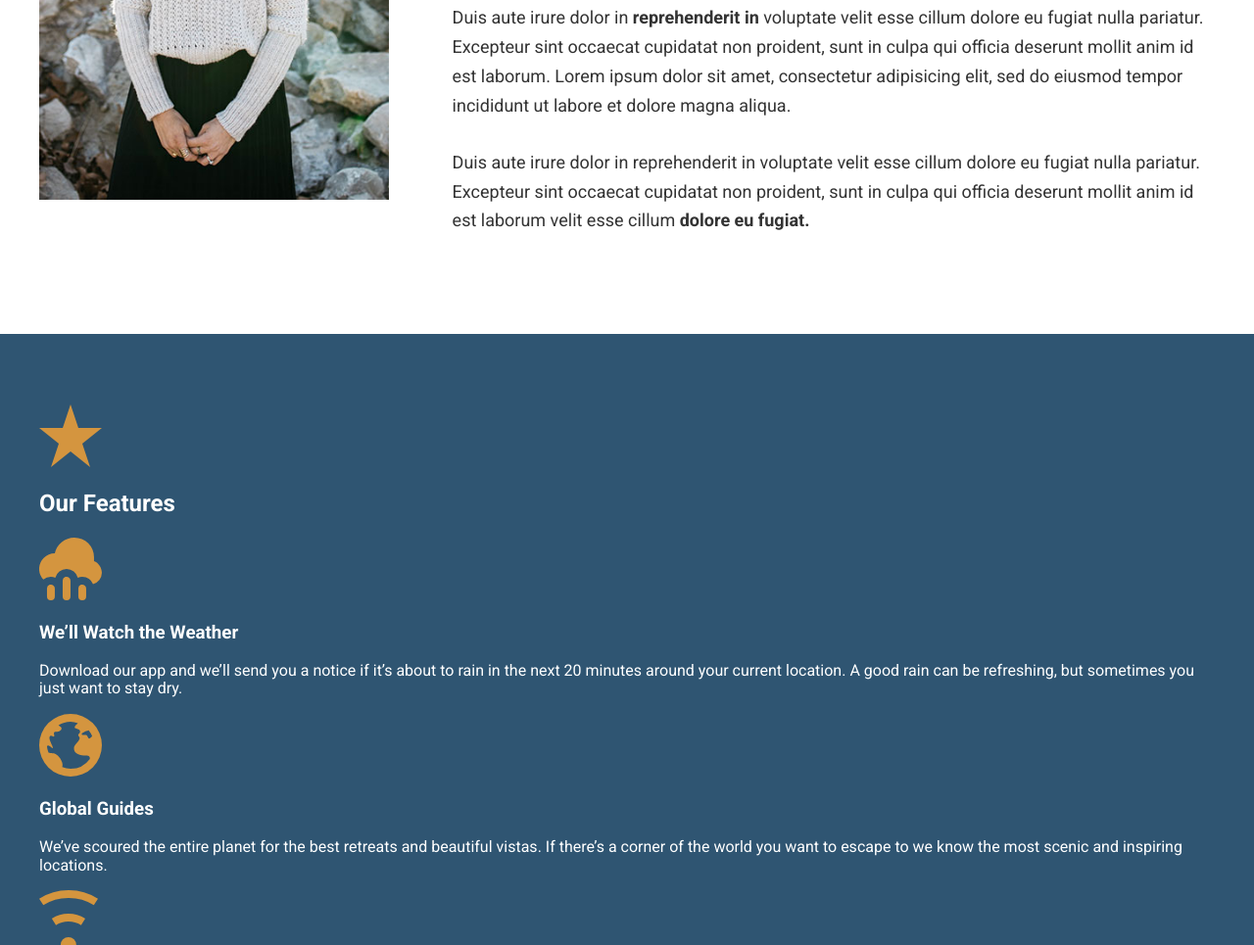
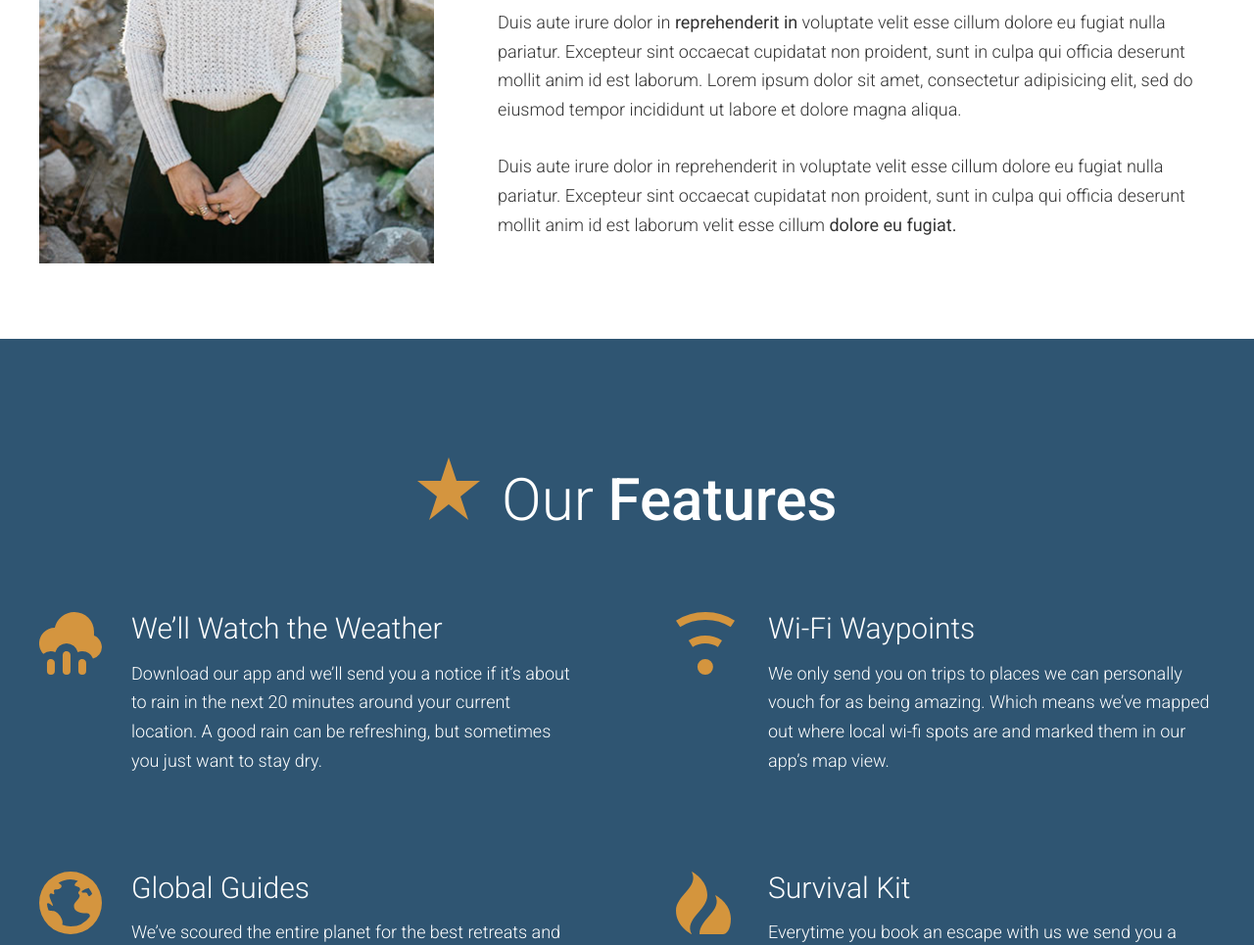
Before and after one commit to Mrfoxc121/Travel-site, a website: page app/index.html in a window 1280 px wide. Shown: the part 1835-2800 px from the top of the page at 98% size. Drawn offline with Linux system fonts and the light colour scheme.

Commit message:
Complete feature section

```diff
--- /dev/null
+++ b/app/assets/styles/modules/_feature-item.css
@@ -0,0 +1,27 @@
+.feature-item {
+    position: relative;
+    padding-bottom: 2.5rem;
+    @mixin atSmall {
+        padding-left: 94px;
+    }
+    &__icon {
+        display: block;
+        margin: 0 auto;
+        @mixin atSmall {
+            position: absolute;
+            left: 0;
+        }
+    }
+    &__title {
+        font-size: 1.6rem;
+        font-weight: 300;
+        margin-top: .7em;
+        margin-bottom: 0.8rem;
+        text-align: center;
+        @mixin atSmall {
+            text-align: left;
+            margin-top: 1em;
+            font-size: 1.875rem;
+        }
+    }
+}
--- a/app/assets/styles/modules/_generic-content-container.css
+++ b/app/assets/styles/modules/_generic-content-container.css
@@ -1,13 +1,12 @@
 .generic-content-container {
     p {
         line-height: 1.65;
-        margin: 1.8rem 0;
-
+        margin: 0 0 1.8rem 0;
+        font-weight: 300;
         @mixin atSmall {
             font-size: 1.125rem;
         }
     }
-
     p a {
         font-weight: 700;
     }
--- a/app/assets/styles/modules/_page-section.css
+++ b/app/assets/styles/modules/_page-section.css
@@ -1,9 +1,8 @@
 .page-section {
     padding: 1.2rem;
     @mixin atMedium {
-     padding: 4.5rem 0;
+        padding: 4.5rem 0;
     }
-
     &--blue {
         background-color: $mainBlue;
         color: #fff;
--- a/app/assets/styles/modules/_row.css
+++ b/app/assets/styles/modules/_row.css
@@ -1,18 +1,21 @@
 .row {
-
     @mixin clearfix;
-
     &--gutters {
         margin-right: -65px;
     }
-    &--gutters > div {
+    &--gutters-large {
+        margin-right: -100px;
+    }
+    &--gutters>div {
         padding-right: 65px;
         box-sizing: border-box;
+    }
+    &--gutters-large>div {
+        padding-right: 100px;
     }
     &__b-margin-until-medium {
         margin-bottom: 1rem;
     }
-
     @mixin atMedium {
         &__b-margin-until-medium {
             margin-bottom: 0;
@@ -21,22 +24,19 @@
             float: left;
             width: 33.33%
         }
-
         &__medium-4--larger {
             width: 37%;
         }
-
+        &__medium-6 {
+            float: left;
+            width: 50%;
+        }
         &__medium-8 {
             float: left;
             width: 66.66%;
         }
-
         &__medium-8--smaller {
             width: 63%;
         }
     }
-
-
-
-
 }
--- /dev/null
+++ b/app/assets/styles/modules/_section-title.css
@@ -0,0 +1,22 @@
+.section-title {
+    font-size: 2.55rem;
+    font-weight: 300;
+    text-align: center;
+    @mixin atSmall {
+        font-size: 3.75rem;
+    }
+    strong {
+        font-weight: 500;
+    }
+    &__icon {
+        display: block;
+        margin: 0 auto;
+        margin-bottom: 0.6rem;
+        @mixin atSmall {
+            margin-right: 0.5rem;
+            margin-left: 0;
+            margin-bottom: 0;
+            display: inline-block;
+        }
+    }
+}
--- a/app/assets/styles/styles.css
+++ b/app/assets/styles/styles.css
@@ -9,3 +9,5 @@
 @import 'modules/_headline';
 @import 'modules/_row';
 @import 'modules/_generic-content-container';
+@import 'modules/_section-title';
+@import 'modules/_feature-item';
--- a/app/index.html
+++ b/app/index.html
@@ -1,18 +1,16 @@
 <!DOCTYPE html>
 <html>
-
 <head>
   <meta name="viewport" content="width=device-width, initial-scale=1" />
   <link href='https://fonts.googleapis.com/css?family=Roboto:400,100,300,500,700' rel='stylesheet' type='text/css'>
   <title>Clear View Escapes</title>
   <meta name="keywords" content="Travel planning, travel bundles, travel escapes, affordable travel">
-    <meta name="description" content="Your clarity. One trip away. We create soul restoring journeys that inspire you to be you.">
+  <meta name="description" content="Your clarify. One trip away. We create soul restoring journeys that inspire you to be you.">
 </head>
-
 <body>
   <header>
     <img src="assets/images/icons/clear-view-escapes.svg">
-        <a class="btn" href="#">Get in Touch</a>
+    <a href="#" class="btn">Get in Touch</a>
     <nav>
       <ul>
         <li><a href="#our-beginning">Our Beginning</a></li>
@@ -23,79 +21,89 @@
   </header>
 
   <div class="large-hero">
+
     <picture>
       <source srcset="assets/images/hero--large.jpg 1920w, assets/images/hero--large-hi-dpi.jpg 3840w" media="(min-width: 1380px)">
       <source srcset="assets/images/hero--medium.jpg 1380w, assets/images/hero--medium-hi-dpi.jpg 2760w" media="(min-width: 990px)">
       <source srcset="assets/images/hero--small.jpg 990w, assets/images/hero--small-hi-dpi.jpg 1980w" media="(min-width: 640px)">
-            <img srcset="assets/images/hero--smaller.jpg 640w, assets/images/hero--smaller-hi-dpi.jpg 1280w" alt="" class="large-hero__img">
+      <img srcset="assets/images/hero--smaller.jpg 640w, assets/images/hero--smaller-hi-dpi.jpg 1280w" alt="Coastal view of ocean and mountains" class="large-hero__image">
     </picture>
+
     <div class="large-hero__text-content">
       <div class="wrapper">
         <h1 class="large-hero__title">Your clarity.</h1>
         <h2 class="large-hero__subtitle">One trip away.</h2>
         <p class="large-hero__description">We create soul restoring journeys that inspire you to be you.</p>
+        <p><a href="#" class="btn btn--orange btn--large">Get Started Today</a></p>
       </div>
-
-            <p><a class="btn btn--orange btn--large" href="#">Get Started Today</a></p>
     </div>
-
   </div>
 
   <div id="our-beginning" class="page-section">
     <div class="wrapper">
-            <h2 class="headline headline--centered headline--light headline--b-margin-small">The first trip we planned <strong>was our own.</strong> </h2>
-            <h3 class="headline headline--centered headline--orange headline--small headline--narrow headline--light headline--light headline--b-margin-large">Ever since, we&rsquo;ve been working to make travel <strong>better for everyone</strong> .</h3>
+      <h2 class="headline headline--centered headline--light headline--b-margin-small">The first trip we planned <strong>was our own.</strong></h2>
+      <h3 class="headline headline--centered headline--orange headline--small headline--narrow headline--light headline--b-margin-large">Ever since, we&rsquo;ve been working to make travel <strong>better for everyone.</strong></h3>
+
       <div class="wrapper wrapper--medium wrapper--b-margin">
         <img sizes="(min-width: 970px) 976px, 100vw" srcset="assets/images/first-trip-low-res.jpg 565w, assets/images/first-trip.jpg 976w, assets/images/first-trip-hi-dpi.jpg 1952w" alt="Couple walking down a street.">
       </div>
+
       <div class="row row--gutters">
-                <div class="row__medium-4 row__4-medium--larger row__b-margin-until-medium">
+        <div class="row__medium-4 row__medium-4--larger row__b-margin-until-medium">
           <picture>
-                        <source sizes="404px" srcset="assets/images/our-start.jpg 404w, assets/images/our-start-hi-dpi.jpg 808w " media="(min-width: 1020px">
-                        <source sizes="320px" srcset="assets/images/our-start-portrait.jpg 3802w , assets/images/our-start-portrait-hi-dpi.jpg 764w" media="(min-width: 800px">
-                        <img srcset="assets/images/our-start-landscape.jpg 800w, our-start-landscape-hi-dpi.jpg 1600w" alt="Our founder Jane Doe">
+            <source sizes="404px" srcset="assets/images/our-start.jpg 404w, assets/images/our-start-hi-dpi.jpg 808w" media="(min-width: 1020px)">
+            <source sizes="320px" srcset="assets/images/our-start-portrait.jpg 382w, assets/images/our-start-portrait-hi-dpi.jpg 764w" media="(min-width: 800px)">
+            <img srcset="assets/images/our-start-landscape.jpg 800w, assets/images/our-start-landscape-hi-dpi.jpg 1600w" alt="Our founder, Jane Doe">
           </picture>
         </div>
-                <div class="row__medium-8 row__8-medium--smaller">
+        <div class="row__medium-8 row__medium-8--smaller">
           <div class="generic-content-container">
             <h2 class="headline headline--no-t-margin">Here&rsquo;s how we got started&hellip;</h2>
-                        <p>Lorem ipsum dolor sit amet, consectetur adipisicing elit, sed do eiusmod tempor incididunt ut labore et dolore magna aliqua. Ut enim ad minim veniam, <a href="#">quis nostrud exercitation</a> ullamco laboris nisi ut aliquip ex
-                            ea commodo consequat. Duis aute irure dolor in reprehenderit in voluptate velit esse cillum dolore eu fugiat nulla pariatur. Excepteur sint occaecat cupidatat non proident, sunt in culpa qui officia deserunt mollit anim id
-                            est laborum.</p>
-                        <p>Duis aute irure dolor in <strong>reprehenderit in</strong> voluptate velit esse cillum dolore eu fugiat nulla pariatur. Excepteur sint occaecat cupidatat non proident, sunt in culpa qui officia deserunt mollit anim id est laborum.
-                            Lorem ipsum dolor sit amet, consectetur adipisicing elit, sed do eiusmod tempor incididunt ut labore et dolore magna aliqua.</p>
-                        <p>Duis aute irure dolor in reprehenderit in voluptate velit esse cillum dolore eu fugiat nulla pariatur. Excepteur sint occaecat cupidatat non proident, sunt in culpa qui officia deserunt mollit anim id est laborum velit esse cillum
-                            <strong>dolore eu fugiat.</strong></p>
+            <p>Lorem ipsum dolor sit amet, consectetur adipisicing elit, sed do eiusmod tempor incididunt ut labore et dolore magna aliqua. Ut enim ad minim veniam, <a href="#">quis nostrud exercitation</a> ullamco laboris nisi ut aliquip ex ea commodo consequat. Duis aute irure dolor in reprehenderit in voluptate velit esse cillum dolore eu fugiat nulla pariatur. Excepteur sint occaecat cupidatat non proident, sunt in culpa qui officia deserunt mollit anim id est laborum.</p>
+            <p>Duis aute irure dolor in <strong>reprehenderit in</strong> voluptate velit esse cillum dolore eu fugiat nulla pariatur. Excepteur sint occaecat cupidatat non proident, sunt in culpa qui officia deserunt mollit anim id est laborum. Lorem ipsum dolor sit amet, consectetur adipisicing elit, sed do eiusmod tempor incididunt ut labore et dolore magna aliqua.</p>
+            <p>Duis aute irure dolor in reprehenderit in voluptate velit esse cillum dolore eu fugiat nulla pariatur. Excepteur sint occaecat cupidatat non proident, sunt in culpa qui officia deserunt mollit anim id est laborum velit esse cillum <strong>dolore eu fugiat.</strong></p>
           </div>
-
         </div>
-
       </div>
-
     </div>
-
   </div>
 
   <div id="features" class="page-section page-section--blue">
     <div class="wrapper">
-            <img src="assets/images/icons/star.svg">
-            <h2>Our Features</h2>
+      <h2 class="section-title"><img class="section-title__icon" src="assets/images/icons/star.svg"> Our <strong>Features</strong></h2>
 
-            <img src="assets/images/icons/rain.svg">
-            <h3>We&rsquo;ll Watch the Weather</h3>
+      <div class="row row--gutters-large generic-content-container">
+
+        <div class="row__medium-6">
+
+          <div class="feature-item">
+            <img class="feature-item__icon" src="assets/images/icons/rain.svg">
+            <h3 class="feature-item__title">We&rsquo;ll Watch the Weather</h3>
             <p>Download our app and we&rsquo;ll send you a notice if it&rsquo;s about to rain in the next 20 minutes around your current location. A good rain can be refreshing, but sometimes you just want to stay dry.</p>
+          </div>
 
-            <img src="assets/images/icons/globe.svg">
-            <h3>Global Guides</h3>
+          <div class="feature-item">
+            <img class="feature-item__icon" src="assets/images/icons/globe.svg">
+            <h3 class="feature-item__title">Global Guides</h3>
             <p>We&rsquo;ve scoured the entire planet for the best retreats and beautiful vistas. If there&rsquo;s a corner of the world you want to escape to we know the most scenic and inspiring locations.</p>
+          </div>
+        </div>
 
-            <img src="assets/images/icons/wifi.svg">
-            <h3>Wi-Fi Waypoints</h3>
+        <div class="row__medium-6">
+          <div class="feature-item">
+            <img class="feature-item__icon" src="assets/images/icons/wifi.svg">
+            <h3 class="feature-item__title">Wi-Fi Waypoints</h3>
             <p>We only send you on trips to places we can personally vouch for as being amazing. Which means we&rsquo;ve mapped out where local wi-fi spots are and marked them in our app&rsquo;s map view.</p>
+          </div>
 
-            <img src="assets/images/icons/fire.svg">
-            <h3>Survival Kit</h3>
+          <div class="feature-item">
+            <img class="feature-item__icon" src="assets/images/icons/fire.svg">
+            <h3 class="feature-item__title">Survival Kit</h3>
             <p>Everytime you book an escape with us we send you a survival kit with the finest materials. The kit will allow you to setup a tent, start a fire, scratch your own back and lower your taxes.</p>
+          </div>
+        </div>
+
+      </div>
     </div>
   </div>
 
@@ -106,27 +114,22 @@
     <img src="assets/images/testimonial-jane.jpg">
     <h3>Jane Doe</h3>
     <h3>9 Time Escaper</h3>
-        <p>&ldquo;Duis aute irure dolor in reprehenderit in voluptate velit esse cillum dolore eu fugiat nulla pariatur. Excepteur sint occaecat cupidatat non proident, sunt in culpa qui officia deserunt mollit anim id est laborum. Lorem ipsum dolor sit
-            amet, consectetur adipisicing elit, sed do eiusmod tempor incididunt ut labore et dolore magna aliqua.&rdquo;</p>
+    <p>&ldquo;Duis aute irure dolor in reprehenderit in voluptate velit esse cillum dolore eu fugiat nulla pariatur. Excepteur sint occaecat cupidatat non proident, sunt in culpa qui officia deserunt mollit anim id est laborum. Lorem ipsum dolor sit amet, consectetur adipisicing elit, sed do eiusmod tempor incididunt ut labore et dolore magna aliqua.&rdquo;</p>
 
     <img src="assets/images/testimonial-john.jpg">
     <h3>John Smith</h3>
     <h3>4 Time Escaper</h3>
-        <p>&ldquo;Duis aute irure dolor in reprehenderit in voluptate velit esse cillum dolore eu fugiat nulla pariatur. Excepteur sint occaecat cupidatat non proident, sunt in culpa qui officia deserunt mollit anim id est laborum. Lorem ipsum dolor sit
-            amet, consectetur.&rdquo;</p>
+    <p>&ldquo;Duis aute irure dolor in reprehenderit in voluptate velit esse cillum dolore eu fugiat nulla pariatur. Excepteur sint occaecat cupidatat non proident, sunt in culpa qui officia deserunt mollit anim id est laborum. Lorem ipsum dolor sit amet, consectetur.&rdquo;</p>
 
     <img src="assets/images/testimonial-cat.jpg">
     <h3>Cat McKitty</h3>
     <h3>6 Time Escaper</h3>
-        <p>&ldquo;Duis aute irure dolor in reprehenderit in voluptate velit esse cillum dolore eu fugiat nulla pariatur. Excepteur sint occaecat cupidatat non proident, sunt in culpa qui officia deserunt mollit anim id est laborum. Lorem ipsum dolor sit
-            amet, consectetur adipisicing elit, sed do eiusmod tempor incididunt ut.&rdquo;</p>
+    <p>&ldquo;Duis aute irure dolor in reprehenderit in voluptate velit esse cillum dolore eu fugiat nulla pariatur. Excepteur sint occaecat cupidatat non proident, sunt in culpa qui officia deserunt mollit anim id est laborum. Lorem ipsum dolor sit amet, consectetur adipisicing elit, sed do eiusmod tempor incididunt ut.&rdquo;</p>
   </div>
 
   <footer>
-        <p>Copyright &copy; 2019 Clear View Escapes. All rights reserved. <a class="btn btn--orange" href="#">Get in Touch</a></p>
+    <p>Copyright &copy; 2016 Clear View Escapes. All rights reserved. <a href="#" class="btn btn--orange">Get in Touch</a></p>
   </footer>
-
-    <script src="bundled.js"></script>
   <!-- Leave this commented out HTML here until you need it for an upcoming "modal" lesson
   <div class="modal">
     <div class="modal__inner">
@@ -145,7 +148,6 @@
     <div class="modal__close">X</div>
   </div>
   This is the end of the "modal" reference HTML -->
-
+  <script src="bundled.js"></script>
 </body>
-
 </html>
```
Also changed, not shown: app/bundled.js (+1 -1 lines). Lines whose indentation alone changed are shown as unchanged.
